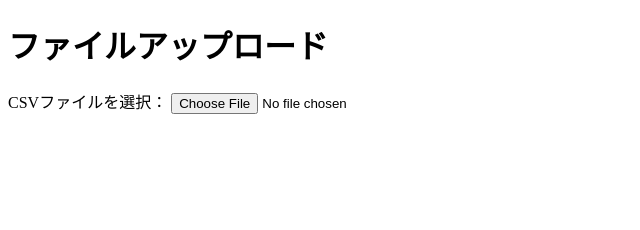
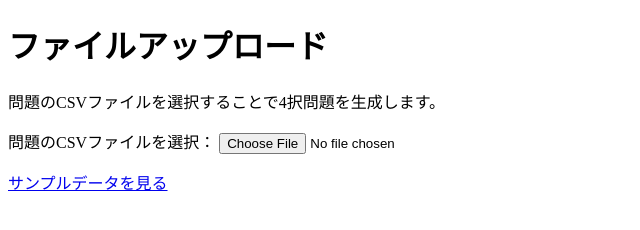
Before and after one commit to Ringoame196/choice4, a plain HTML site: page index.html in a window 1280 px wide. Shown: the whole page, without its empty margins (0-640 px from the left). Drawn offline with Linux system fonts and the light colour scheme.

Commit message:
chore: アップロードに説明を追加

```diff
--- a/index.html
+++ b/index.html
@@ -7,10 +7,16 @@
 </head>
 <body>
   <div id="upload">
-    <h1>ファイルアップロード</h1>
-    <label for="quiz-csv-input">CSVファイルを選択：</label>
+  <h1>ファイルアップロード</h1>
+  <p>問題のCSVファイルを選択することで4択問題を生成します。</p>
+  <div>
+    <label for="quiz-csv-input">問題のCSVファイルを選択：</label>
     <input type="file" id="quiz-csv-input" accept=".csv,text/csv">
   </div>
+  <p>
+    <a href="https://github.com/Ringoame196/choice4/blob/main/sample_data.csv" target="_blank" rel="noopener noreferrer">サンプルデータを見る</a>
+  </p>
+</div>
 
   <div id="quiz" hidden>
     <h1 id="quiz-title"></h1>
```
